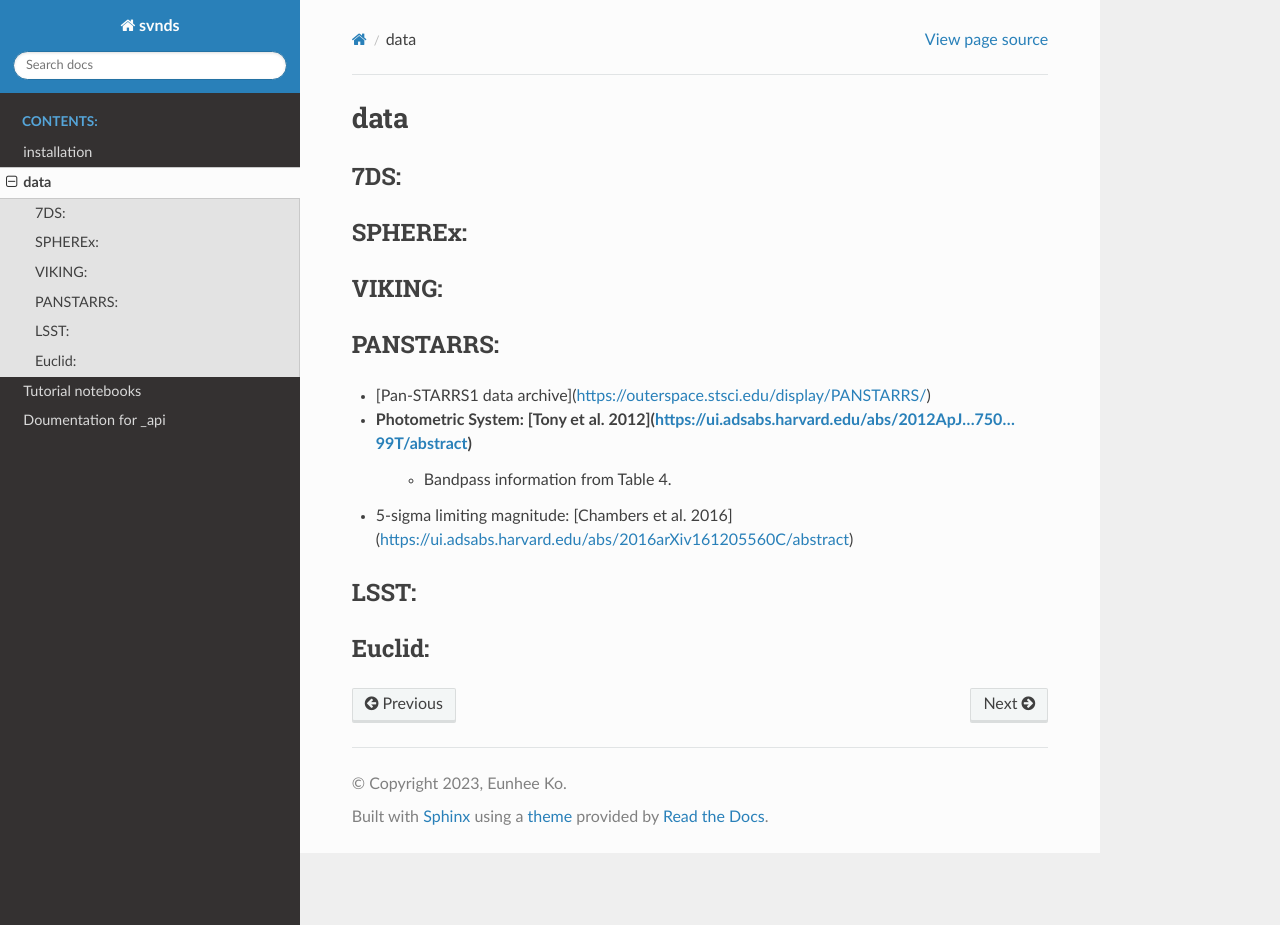
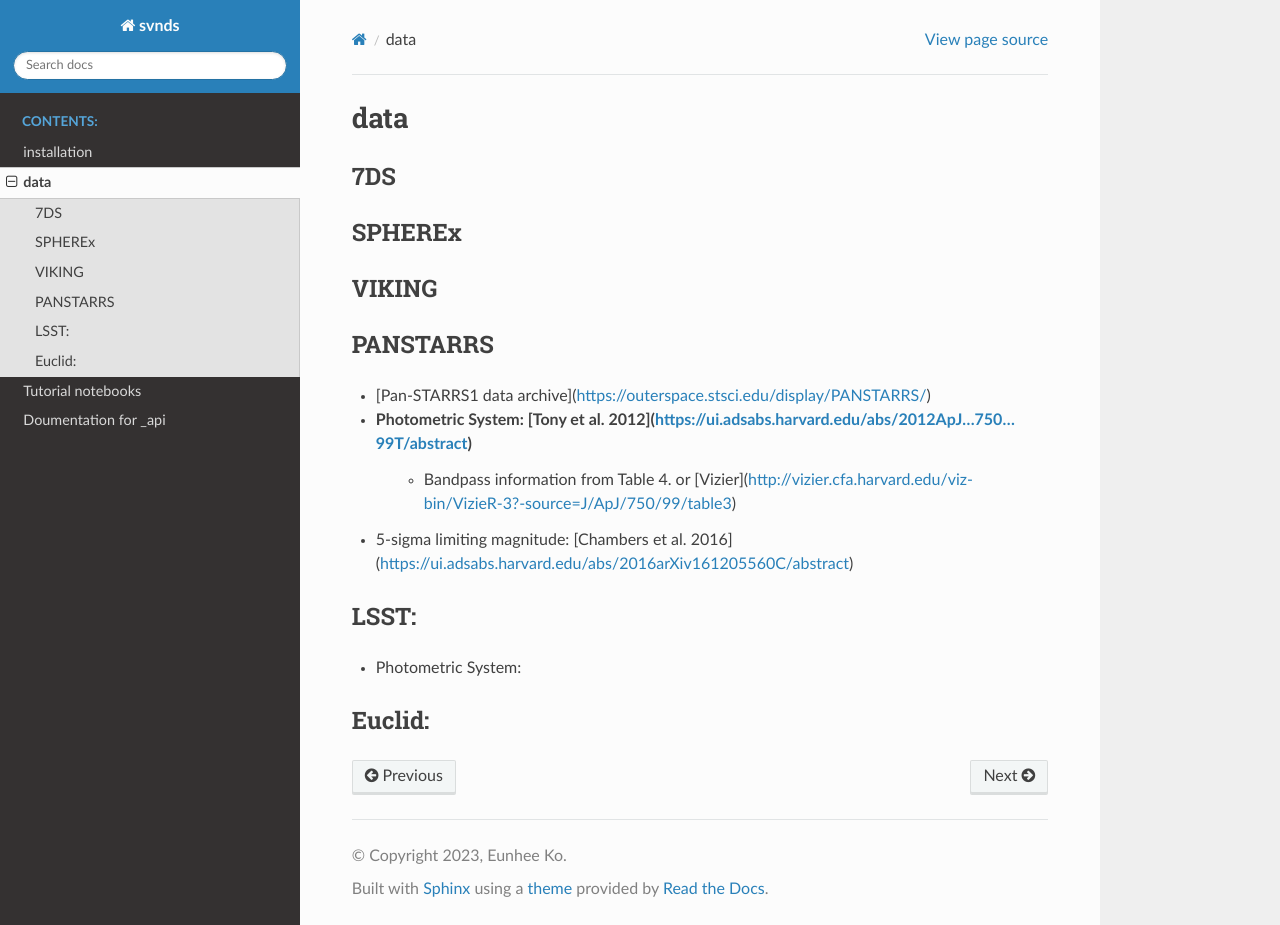
Before and after one commit to eunheeko/7DS-Forecast, a Sphinx documentation site: the page built from docs/data.rst, in a window 1280 px wide and 925 px high. Built offline with Sphinx 7.4.7 and the Read the Docs theme 2.0.0, drawn with Linux system fonts in a browser that asks for light colours.

```diff
--- a/docs/data.rst
+++ b/docs/data.rst
@@ -3,24 +3,25 @@
 data
 =================================
 
-7DS:
+7DS
 +++++++++++++++++++++++++++++++++
 
-SPHEREx:
+SPHEREx
 +++++++++++++++++++++++++++++++++
 
-VIKING:
+VIKING
 +++++++++++++++++++++++++++++++++
 
-PANSTARRS:
+PANSTARRS
 +++++++++++++++++++++++++++++++++
 * [Pan-STARRS1 data archive](https://outerspace.stsci.edu/display/PANSTARRS/)
 * Photometric System: [Tony et al. 2012](https://ui.adsabs.harvard.edu/abs/2012ApJ...750...99T/abstract)
-    * Bandpass information from Table 4.
+    * Bandpass information from Table 4. or [Vizier](http://vizier.cfa.harvard.edu/viz-bin/VizieR-3?-source=J/ApJ/750/99/table3)
 * 5-sigma limiting magnitude: [Chambers et al. 2016](https://ui.adsabs.harvard.edu/abs/2016arXiv161205560C/abstract)
 
 LSST:
 +++++++++++++++++++++++++++++++++
+* Photometric System:
 
 Euclid:
 +++++++++++++++++++++++++++++++++
```
Also changed, not shown: docs/notebooks/2_mock_data_generation/c_generate_Other_Surveys_mock.ipynb (added), docs/notebooks/2_mock_data_generation/d_generate_data_for_EAZY.ipynb.
